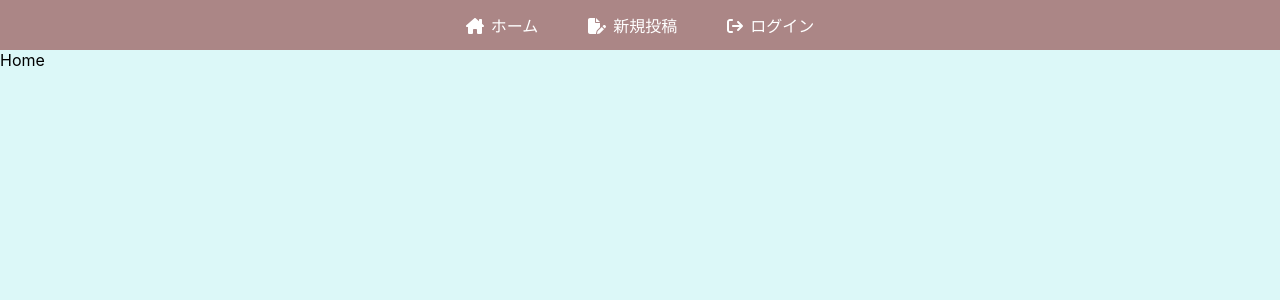
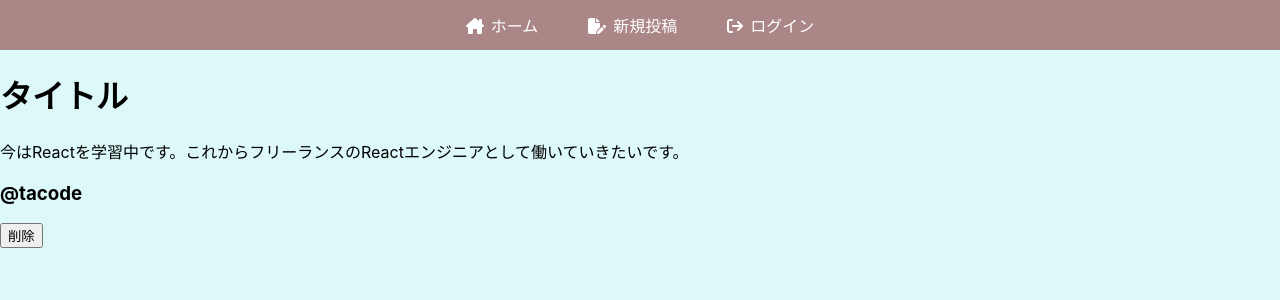
Before and after one commit to Takuya-ops/blog, a React (Create React App) app: page / in a window 1280 px wide. Shown: the top 300 px of the page. Built offline with nearby package versions, Linux system fonts and the light colour scheme; no server answers.

Commit message:
home component add

```diff
--- a/src/components/Home/Home.js
+++ b/src/components/Home/Home.js
@@ -2,7 +2,20 @@
 
 const Home = () => {
   return (
-    <div>Home</div>
+    <div className='homePage'>
+      <div className='postContents'>
+        <div className='postHeader'>
+          <h1>タイトル</h1>
+        </div>
+      </div>
+      <div className="postTextContainer">
+        今はReactを学習中です。これからフリーランスのReactエンジニアとして働いていきたいです。
+      </div>
+      <div className="nameAndDeleteButton">
+        <h3>@tacode</h3>
+        <button>削除</button>
+      </div>
+    </div>
   )
 }
 
```
